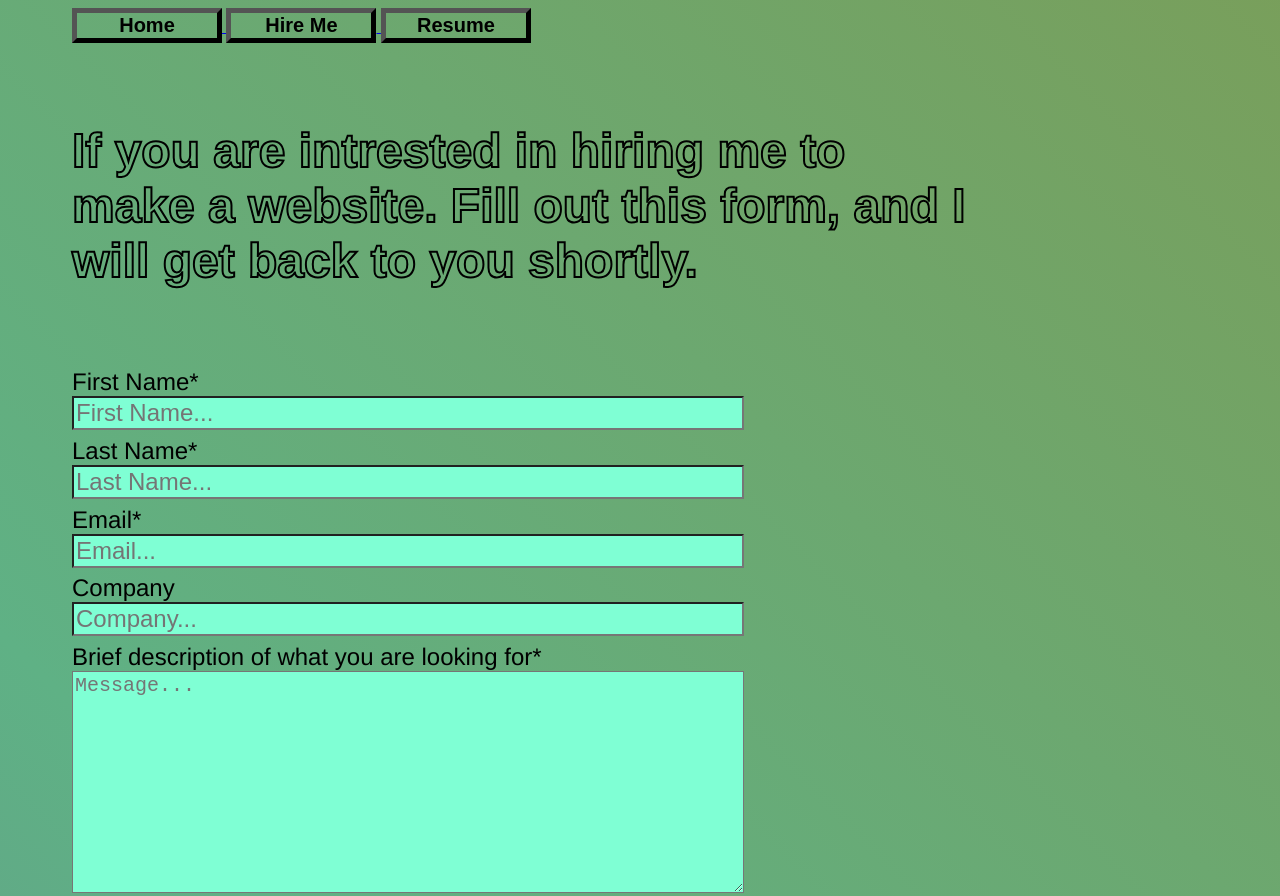
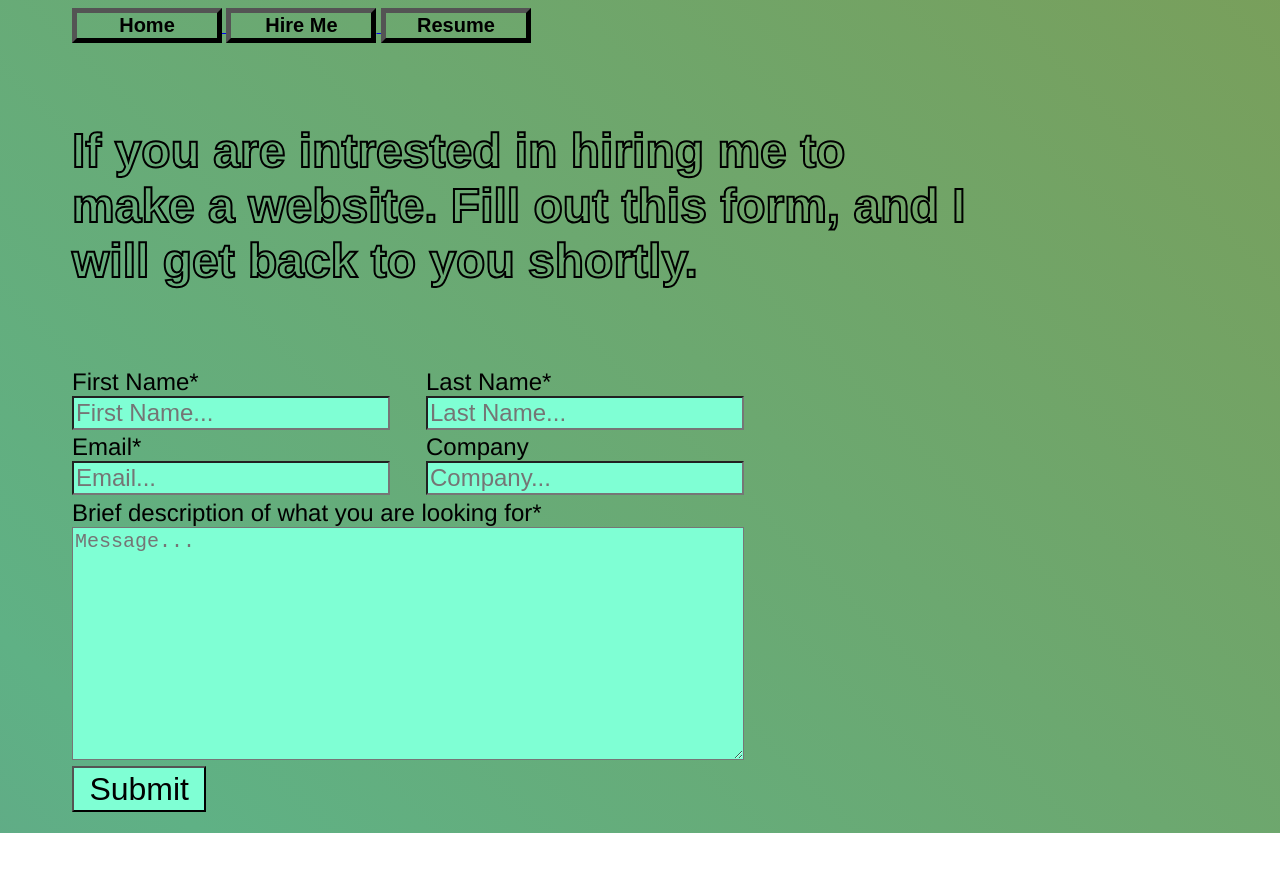
Before and after one commit to LanaganJames/James-Lanagan, a plain HTML site: page hire.html in a window 1280 px wide. Shown: the top 896 px of the page. After the commit the page ends 833 px from the top, so only its background shows below. Drawn offline with Linux system fonts and the light colour scheme.

Commit message:
Add files via upload

```diff
--- a/hire.html
+++ b/hire.html
@@ -16,14 +16,26 @@
     </div>
     <h5>If you are intrested in hiring me to make a website. Fill out this form, and I will get back to you shortly.</h5>
     <form action="https://formsubmit.co/tperm14@gmail.com" method="POST">
-        <label for="FName"> First Name*</label>
-        <input type="text" placeholder="First Name..." id="Fname" type="text" name="FirstName" required>
-        <label for="LName">Last Name*</label>
-        <input type="text" placeholder="Last Name..." id="Lname" type="text" name="LastName" required>
-        <label for="Email">Email*</label>
-        <input type="text" placeholder="Email..." id="email" type="text" name="Email" required>
-        <label for="company">Company</label>
-        <input type="text" placeholder="Company..." id="company" type="text" name="Company" >
+       <div class="oneone">
+       <div class="one">
+        <label class="row1" for="FName"> First Name*</label>
+        <input class="row1" type="text" placeholder="First Name..." id="Fname" type="text" name="FirstName" required>
+       </div>
+       <div class="one">
+        <label class="row2" for="LName">Last Name*</label>
+        <input class="row2" type="text" placeholder="Last Name..." id="Lname" type="text" name="LastName" required>
+       </div>
+       </div>
+       <div class="oneone">
+       <div class="one">
+        <label class="row3" for="Email">Email*</label>
+        <input class="row3" type="text" placeholder="Email..." id="email" type="text" name="Email" required>
+       </div>
+       <div class="one">
+        <label class="row4" for="company">Company</label>
+        <input class="row4" type="text" placeholder="Company..." id="company" type="text" name="Company" >
+       </div>
+       </div>
         <label for="discription">Brief description of what you are looking for*</label>
         <textarea name="discription" id="dis" placeholder="Message..." cols="30" rows="10" required></textarea>
         <button class="submit" type="submit">Submit</button>
--- a/james.css
+++ b/james.css
@@ -130,20 +130,16 @@ form{
     width: 100%;
     font-size: x-large;
 }
-.short{
-    display: flex;
-    flex-direction: column;
-}
-.sh{
+.oneone{
     display: flex;
     flex-direction: row;
     justify-content: space-between;
 }
-.s{
+.one{
     display: flex;
     flex-direction: column;
-    width: 45%;
 }
+
 input{
     font-size: x-large;
     margin-bottom: 1%;
@@ -184,9 +180,6 @@ textarea{
     form{
         width: 42rem;
     }
-    .sh{
-        width: 100%
-    }
     textarea{
         width: 100%;
     }
```
